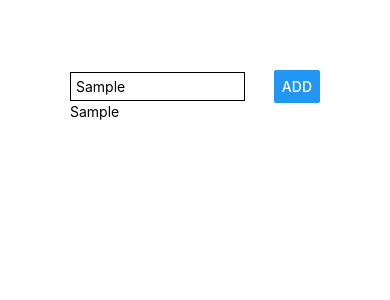
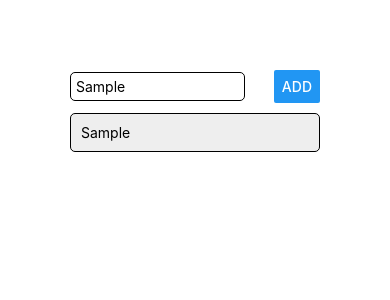
Before and after one commit to jeriko123/nativeapp, a React Native app: screen / in a window 390 px wide. Both pictures are taken after typing "Sample" into the empty fields and a click on the button "ADD". Shown: the top 300 px of the page. Built offline with nearby package versions, Linux system fonts and the light colour scheme.

Commit message:
split to the components

```diff
--- a/App.js
+++ b/App.js
@@ -1,31 +1,28 @@
 import React, { useState } from 'react';
-import { StyleSheet, Text, View, Button, TextInput } from 'react-native';
+import { StyleSheet, Text, View, Button, TextInput, ScrollView, FlatList} from 'react-native';
+import GoalItem from './components/GoalItem';
+import GoalInput from './components/GoalInput';
+
 
 export default function App() {
   const [enteredGoal, setEnteredGoal] = useState('');
   const [goals, setGoals] = useState([]);
+
 
   const onChangeInput = enteredText => {
     setEnteredGoal(enteredText);
   };
 
   const onPressAdd = () => {
-    setGoals(currentgoals => [...currentgoals, enteredGoal])
+    setGoals(currentgoals => [...currentgoals, { key: Math.random().toString(), value: enteredGoal}])
   }
 
   return (
     <View style={styles.screen}>
-      <View style={styles.viewInputArea}>
-        <TextInput
-          placeholder="Course goal"
-          style={styles.textInput}
-          onChangeText={onChangeInput}
+      <GoalInput onPress={onPressAdd} onChange={onChangeInput} />
+      <FlatList data={goals}
+        renderItem={itemData =><GoalItem title={itemData.item.value} />}
         />
-        <Button title="add" onPress={onPressAdd}/>
-      </View>
-      <View>
-        {goals.map((goal) => <Text>{goal}</Text>)}
-      </View>
     </View>
   );
 }
@@ -33,17 +30,5 @@ export default function App() {
 const styles = StyleSheet.create({
   screen: {
     padding: 70
-  },
-  viewInputArea: {
-    flexDirection: "row",
-    justifyContent: "space-between",
-    alignItems: "center"
-  },
-  textInput: {
-    width: "70%",
-    borderColor: "black",
-    borderWidth: 1,
-    padding: 5
   }
-
 })
--- /dev/null
+++ b/components/GoalInput.js
@@ -0,0 +1,33 @@
+import React from 'react';
+import { View, TextInput, Button, StyleSheet } from 'react-native';
+
+
+const GoalInput = props => {
+    return (
+        <View style={styles.viewInputArea}>
+            <TextInput
+            placeholder="Course goal"
+            style={styles.textInput}
+            onChangeText={props.onChange}
+            />
+            <Button title="add" onPress={props.onPress}/>
+        </View>
+    )
+};
+
+const styles = StyleSheet.create({
+    viewInputArea: {
+        flexDirection: "row",
+        justifyContent: "space-between",
+        alignItems: "center"
+      },
+      textInput: {
+        width: "70%",
+        borderColor: "black",
+        borderWidth: 1,
+        borderRadius: 5,
+        padding: 5
+      }
+})
+
+export default GoalInput;
--- /dev/null
+++ b/components/GoalItem.js
@@ -0,0 +1,23 @@
+import React from 'react';
+import { View, Text, StyleSheet } from 'react-native';
+
+const GoalItem = porps => {
+    return (
+        <View style={styles.lineStyle}>
+            <Text>{porps.title}</Text>
+          </View>
+    )
+};
+
+const styles = StyleSheet.create({
+    lineStyle: {
+        padding: 10,
+        marginVertical: 10,
+        backgroundColor: '#eee',
+        borderWidth: 1,
+        borderColor: 'black',
+        borderRadius: 5
+      }
+})
+
+export default GoalItem;
```
